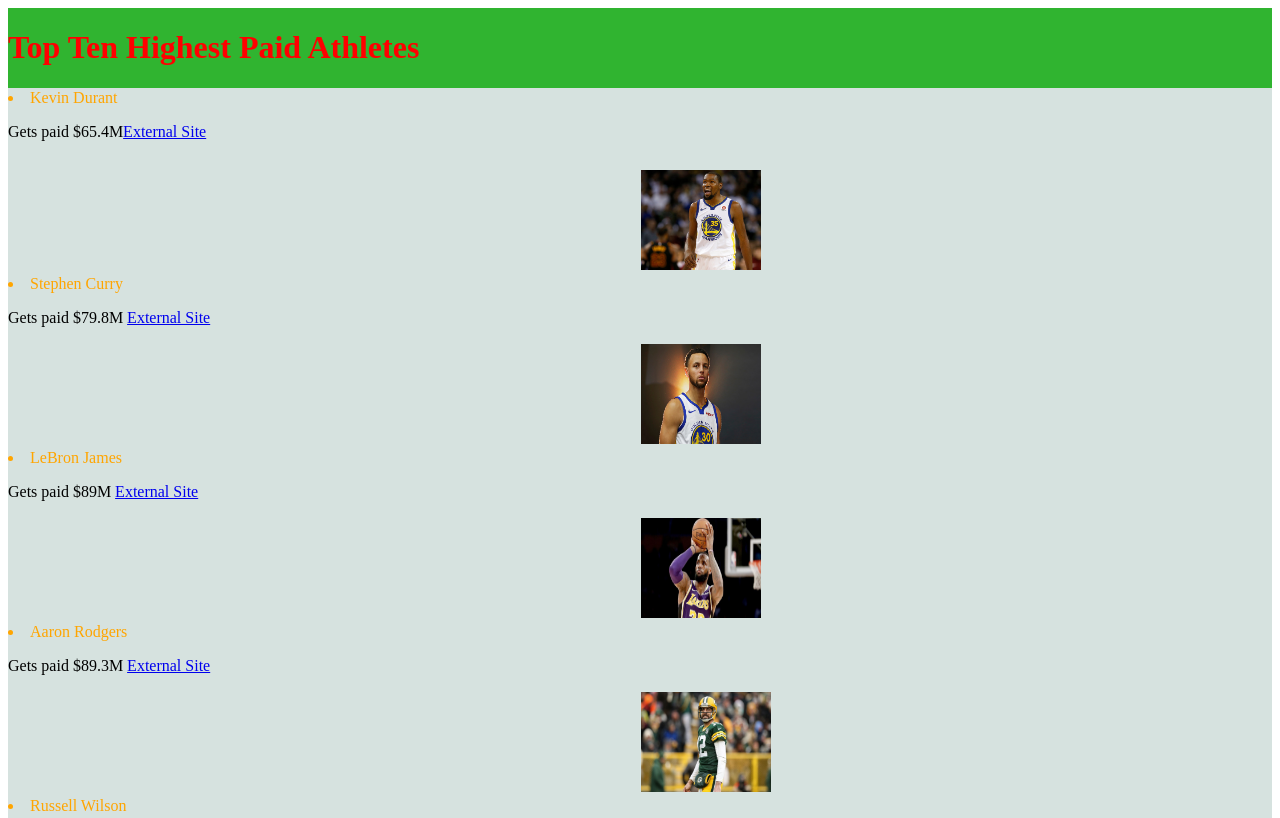
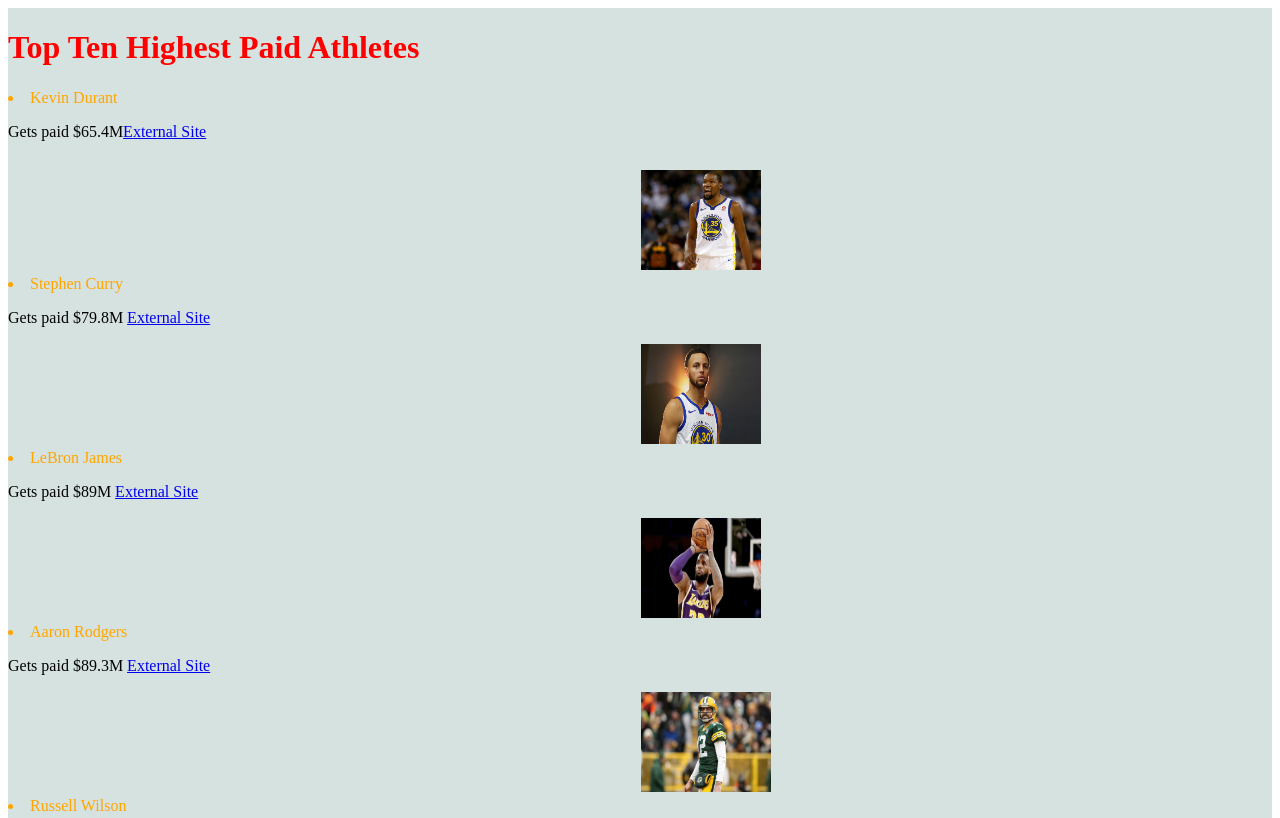
Before and after one commit to nchewning1/nchewning1.github.io, a plain HTML site: page grid.html in a window 1280 px wide. Shown: the top 818 px of the page. Drawn offline with Linux system fonts and the light colour scheme.

Commit message:
Update grid.css

```diff
--- a/grid.css
+++ b/grid.css
@@ -24,7 +24,6 @@ footer {
   grid-column-end: 3;
   grid-row-start: 1;
   grid-row-end: 1;
-  background-color: rgb(48, 180, 48);
 }
 .item-b {
   grid-column-start: 1;
```
